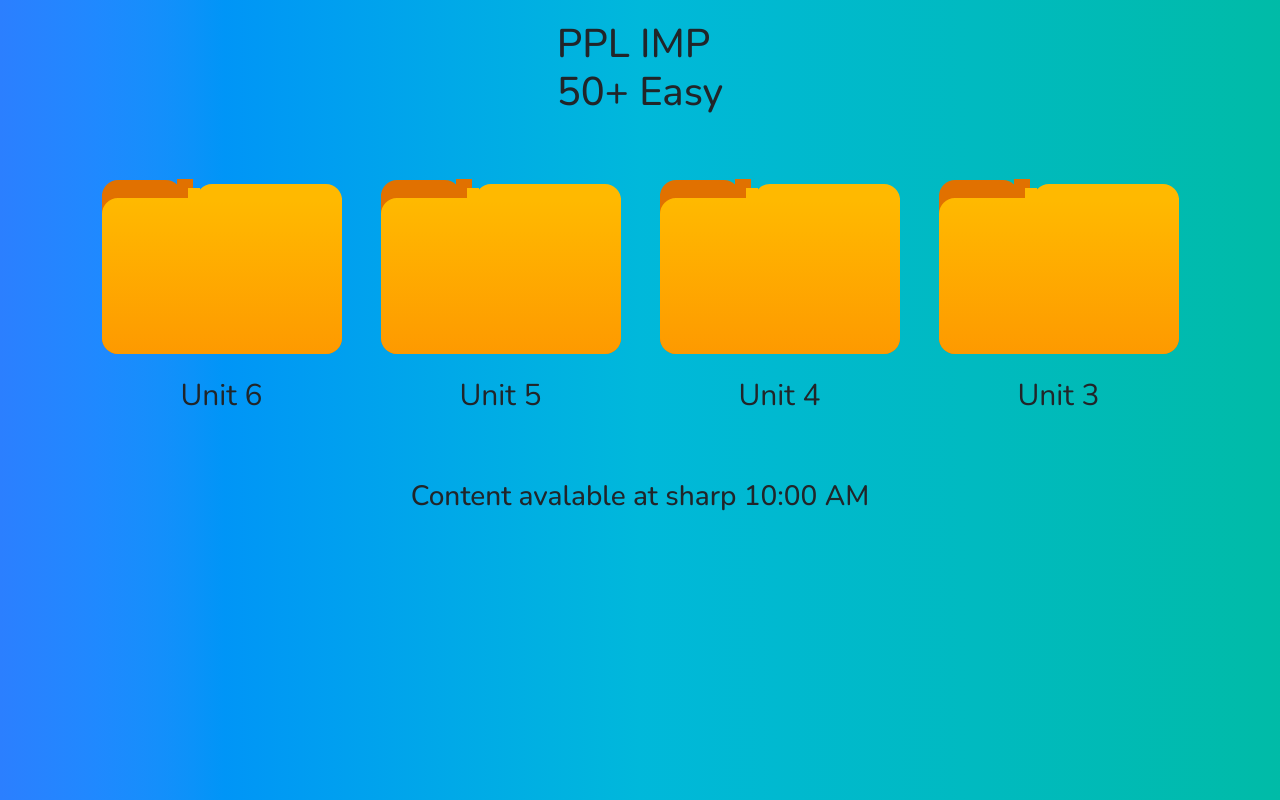
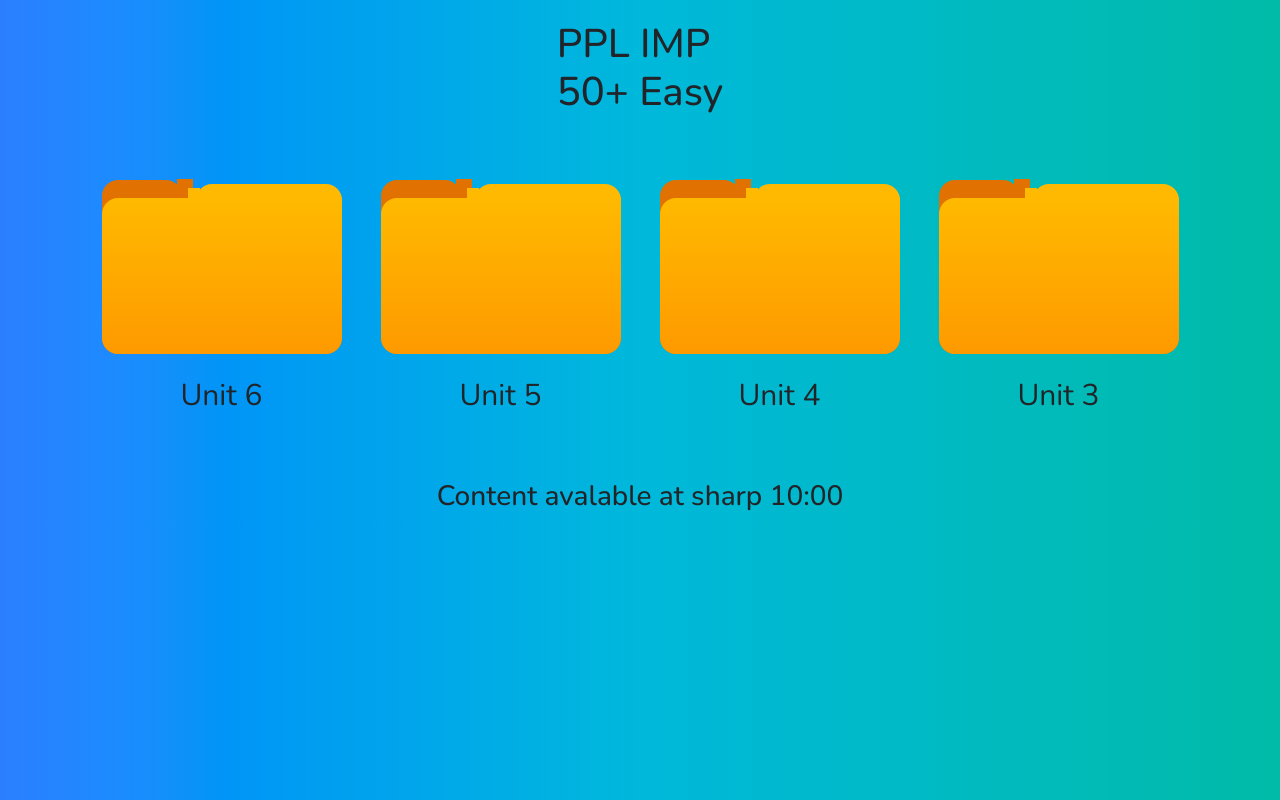
Before and after one commit to PRATIK-RAKTATE/exam-help, a plain HTML site: page index.html in a window 1280 px wide. Drawn offline with nearby package versions, Linux system fonts and the light colour scheme.

Commit message:
message update

```diff
--- a/index.html
+++ b/index.html
@@ -108,9 +108,11 @@
     <script src="https://cdn.jsdelivr.net/npm/bootstrap@5.3.6/dist/js/bootstrap.bundle.min.js"
         integrity="sha384-j1CDi7MgGQ12Z7Qab0qlWQ/Qqz24Gc6BM0thvEMVjHnfYGF0rmFCozFSxQBxwHKO"
         crossorigin="anonymous"></script>
-    <h3>
-        Content avalable at sharp 10:00 AM
+    <div class="message">
+        <h3>
+        Content avalable at sharp 10:00
     </h3>
+    </div>
 </body>
 
 </html>
--- a/style.css
+++ b/style.css
@@ -9,7 +9,11 @@
     display: flex;
     justify-content: center;
     align-items: center;
-}
+    }
+    .message {
+        display: flex;
+        justify-content: center;
+    }
 }
 
 .text {
```
